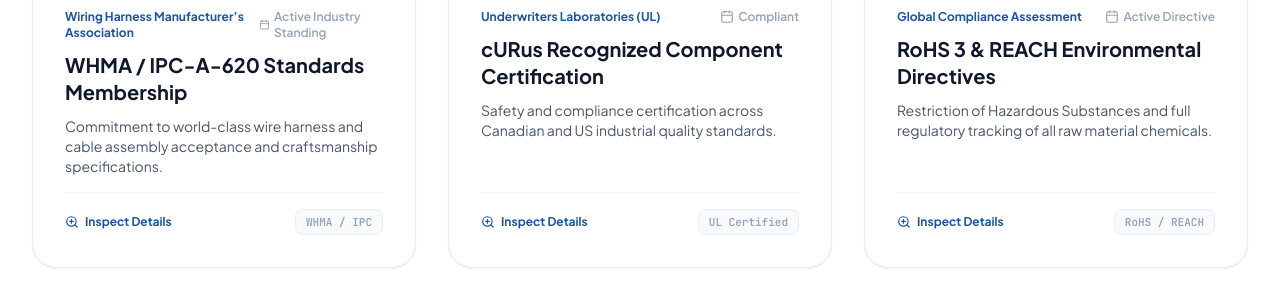
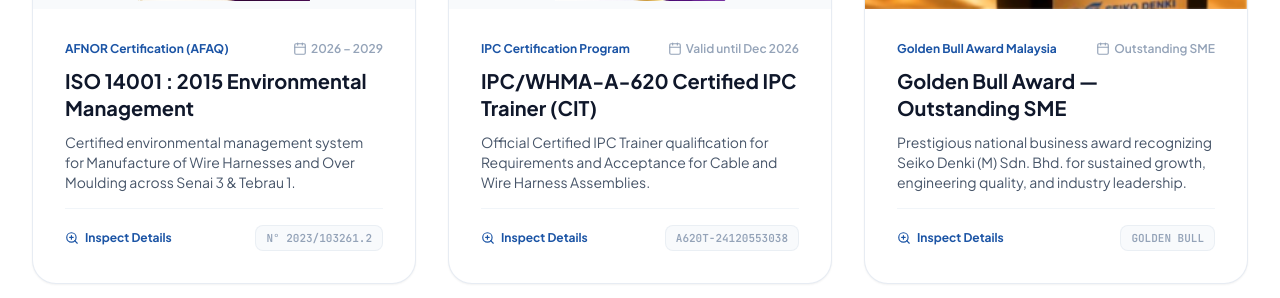
Before and after one commit to ARJAWAN39/seiko-denki, a Laravel app: page /achievements in a window 1280 px wide. Shown: the part 1893-2191 px from the top of the page. Run offline with Laravel 12, Linux system fonts and the light colour scheme; some libraries are stand-ins or nearby versions.

Commit message:
feat: add official Seiko Denki certificates, Golden Bull Awards, and GBA event photos

```diff
--- a/app/Http/Controllers/PageController.php
+++ b/app/Http/Controllers/PageController.php
@@ -624,7 +624,7 @@ class PageController extends Controller
     }
 
     /**
-     * Achievements Dataset
+     * Achievements Dataset (Official Certificates & Awards)
      */
     private function getAchievements(): array
     {
@@ -633,90 +633,101 @@ class PageController extends Controller
                 'id' => 'iatf-16949',
                 'type' => 'certificate',
                 'title' => 'IATF 16949 : 2016 Automotive Quality Management',
-                'issuer' => 'AFAQ / AFNOR Certification',
-                'year' => 'Certified & Validated',
+                'issuer' => 'AFNOR Certification (AFAQ)',
+                'year' => 'No. IATF: 0473028',
                 'code' => 'IATF 16949',
-                'description' => 'International automotive standard demonstrating zero defect manufacturing and supply chain reliability.',
+                'description' => 'International automotive standard for Manufacturing of Wire Harnesses at Senai Phase 3 (UBI: 9GLX3SZ).',
                 'badge' => 'Automotive Gold Standard',
-                'image' => 'https://images.unsplash.com/photo-1454165804606-c3d57bc86b40?auto=format&fit=crop&w=700&q=80',
+                'image' => asset('images/achievements/cert_iatf_16949.jpg'),
             ],
             [
                 'id' => 'iso-13485',
                 'type' => 'certificate',
                 'title' => 'ISO 13485 : 2016 Medical Devices Quality System',
-                'issuer' => 'AFAQ / AFNOR Certification',
-                'year' => 'Certified & Validated',
-                'code' => 'ISO 13485',
-                'description' => 'Requirements for comprehensive quality management system for the design and manufacture of medical devices.',
+                'issuer' => 'Bureau Veritas Certification',
+                'year' => 'Valid until Sept 2027',
+                'code' => 'MY.740332',
+                'description' => 'Manufacture and Assembly of Electrical Wire Harness for Medical Devices (Certificate No. MY.740332).',
                 'badge' => 'Medical Device Standard',
-                'image' => 'https://images.unsplash.com/photo-1576091160399-112ba8d25d1d?auto=format&fit=crop&w=700&q=80',
+                'image' => asset('images/achievements/cert_iso_13485.jpg'),
             ],
             [
                 'id' => 'iso-9001',
                 'type' => 'certificate',
                 'title' => 'ISO 9001 : 2015 Quality Management Systems',
-                'issuer' => 'AFAQ / AFNOR Certification',
-                'year' => 'Certified & Validated',
+                'issuer' => 'AFNOR Certification (AFAQ)',
+                'year' => 'N° 2023/104338.1',
                 'code' => 'ISO 9001',
-                'description' => 'Internationally recognized standard ensuring consistent quality products and continuous operational improvement.',
+                'description' => 'Manufacturing of Wire Harnesses and Over Moulding across both Senai 3 and Tebrau 1 facilities.',
                 'badge' => 'Core Quality System',
-                'image' => 'https://images.unsplash.com/photo-1589829545856-d10d557cf95f?auto=format&fit=crop&w=700&q=80',
+                'image' => asset('images/achievements/cert_iso_9001.jpg'),
             ],
             [
-                'id' => 'whma-member',
+                'id' => 'iso-14001',
                 'type' => 'certificate',
-                'title' => 'WHMA / IPC-A-620 Standards Membership',
-                'issuer' => 'Wiring Harness Manufacturer’s Association',
-                'year' => 'Active Industry Standing',
-                'code' => 'WHMA / IPC',
-                'description' => 'Commitment to world-class wire harness and cable assembly acceptance and craftsmanship specifications.',
-                'badge' => 'Global Harness Guild',
-                'image' => 'https://images.unsplash.com/photo-1507679799987-c73779587ccf?auto=format&fit=crop&w=700&q=80',
+                'title' => 'ISO 14001 : 2015 Environmental Management',
+                'issuer' => 'AFNOR Certification (AFAQ)',
+                'year' => '2026 – 2029',
+                'code' => 'N° 2023/103261.2',
+                'description' => 'Certified environmental management system for Manufacture of Wire Harnesses and Over Moulding across Senai 3 & Tebrau 1.',
+                'badge' => 'Environmental ISO',
+                'image' => asset('images/achievements/cert_iso_14001.jpg'),
             ],
             [
-                'id' => 'ul-curus',
+                'id' => 'ipc-whma-620',
                 'type' => 'certificate',
-                'title' => 'cURus Recognized Component Certification',
-                'issuer' => 'Underwriters Laboratories (UL)',
-                'year' => 'Compliant',
-                'code' => 'UL Certified',
-                'description' => 'Safety and compliance certification across Canadian and US industrial quality standards.',
-                'badge' => 'Safety Compliance',
-                'image' => 'https://images.unsplash.com/photo-1563986768609-322da13575f3?auto=format&fit=crop&w=700&q=80',
+                'title' => 'IPC/WHMA-A-620 Certified IPC Trainer (CIT)',
+                'issuer' => 'IPC Certification Program',
+                'year' => 'Valid until Dec 2026',
+                'code' => 'A620T-24120553038',
+                'description' => 'Official Certified IPC Trainer qualification for Requirements and Acceptance for Cable and Wire Harness Assemblies.',
+                'badge' => 'IPC-A-620 Trainer',
+                'image' => asset('images/achievements/cert_ipc_620.jpg'),
             ],
             [
-                'id' => 'rohs-reach',
-                'type' => 'certificate',
-                'title' => 'RoHS 3 & REACH Environmental Directives',
-                'issuer' => 'Global Compliance Assessment',
-                'year' => 'Active Directive',
-                'code' => 'RoHS / REACH',
-                'description' => 'Restriction of Hazardous Substances and full regulatory tracking of all raw material chemicals.',
-                'badge' => 'Eco-Green Safe',
-                'image' => 'https://images.unsplash.com/photo-1532996122724-e3c354a0b15b?auto=format&fit=crop&w=700&q=80',
+                'id' => 'award-golden-bull-trophy',
+                'type' => 'award',
+                'title' => 'Golden Bull Award — Outstanding SME',
+                'issuer' => 'Golden Bull Award Malaysia',
+                'year' => 'Outstanding SME',
+                'code' => 'GOLDEN BULL',
+                'description' => 'Prestigious national business award recognizing Seiko Denki (M) Sdn. Bhd. for sustained growth, engineering quality, and industry leadership.',
+                'badge' => 'Outstanding SME',
+                'image' => asset('images/achievements/award_golden_bull_trophy.jpg'),
             ],
             [
-                'id' => 'award-excellence-2024',
+                'id' => 'award-golden-bull-stage',
                 'type' => 'award',
-                'title' => 'Outstanding Supplier of the Year in Quality & Delivery',
-                'issuer' => 'Tier-1 Multinational Client Consortium',
-                'year' => '2024',
-                'code' => 'AWARD-2024',
-                'description' => 'Recognized for achieving 99.98% on-time delivery rate and zero defect ppm throughout fiscal quarters.',
-                'badge' => 'Supplier Excellence',
-                'image' => 'https://images.unsplash.com/photo-1578269174936-2709b6aeb913?auto=format&fit=crop&w=700&q=80',
+                'title' => 'Golden Bull Award Gala Stage Presentation',
+                'issuer' => 'Golden Bull Award (#GBA)',
+                'year' => 'Gala Ceremony',
+                'code' => 'GBA HONORS',
+                'description' => 'Seiko Denki leadership receiving the Outstanding SME Golden Bull Award trophy on the national awards stage.',
+                'badge' => 'National Recognition',
+                'image' => asset('images/achievements/award_golden_bull_stage.jpg'),
             ],
             [
-                'id' => 'award-innovation',
+                'id' => 'award-crystal-trophies',
                 'type' => 'award',
-                'title' => 'Industrial Manufacturing Innovation Award',
-                'issuer' => 'Malaysian Wire & Cable Industry Federation',
-                'year' => '2023',
-                'code' => 'INNOVATION-23',
-                'description' => 'Awarded for advanced semi-automated crimping and laser wire processing enhancements.',
-                'badge' => 'Industry Honors',
-                'image' => 'https://images.unsplash.com/photo-1567427017947-545c5f8d16ad?auto=format&fit=crop&w=700&q=80',
-            ]
+                'title' => 'TOYO Overall Sales Highest Award & Dynon Honors',
+                'issuer' => 'TOYO / Dynon / OEM Partners',
+                'year' => 'OEM Excellence',
+                'code' => 'BEST SUPPLIER',
+                'description' => 'Crystal excellence trophies awarded by global partners including TOYO (Overall Sales Highest Award) and Dynon.',
+                'badge' => 'Supplier Excellence',
+                'image' => asset('images/achievements/award_crystal_trophies.jpg'),
+            ],
+            [
+                'id' => 'award-framed-certificates',
+                'type' => 'award',
+                'title' => 'Panasonic, TOYO & Best Supplier Appreciation Awards',
+                'issuer' => 'Global OEM Clients',
+                'year' => 'Multi-Year Honors',
+                'code' => 'OEM APPRECIATION',
+                'description' => 'Framed certificates of appreciation and Best Supplier Awards from Panasonic, TOYO Electric, and automotive partners.',
+                'badge' => 'Partner Honors',
+                'image' => asset('images/achievements/award_framed_certificates.jpg'),
+            ],
         ];
     }
 
@@ -728,35 +739,35 @@ class PageController extends Controller
         return [
             [
                 'id' => 'news-1',
-                'title' => 'Seiko Denki Upgrades High-Speed Automated Wire Cutting & Crimping Center',
-                'date' => 'September 2026',
-                'category' => 'Technology & Investment',
-                'summary' => 'To support surging EV automotive harness demands, our Johor Bahru facility has installed state-of-the-art Japanese automated multi-wire processing units with 100% digital crimp-force monitoring.',
-                'image' => 'https://images.unsplash.com/photo-1581091226825-a6a2a5aee158?auto=format&fit=crop&w=700&q=80',
+                'title' => 'Seiko Denki (M) Sdn. Bhd. Honored as Outstanding SME at the Golden Bull Award',
+                'date' => 'Gala Awards',
+                'category' => 'Corporate Recognition',
+                'summary' => 'Seiko Denki (M) Sdn. Bhd. was proudly presented with the Golden Bull Award for Outstanding SME, recognizing over three decades of wire harness manufacturing excellence.',
+                'image' => asset('images/achievements/award_golden_bull_stage.jpg'),
             ],
             [
                 'id' => 'news-2',
-                'title' => 'Annual ISO 13485 & IATF 16949 Surveillance Audit Completed with Zero Non-Conformance',
-                'date' => 'July 2026',
-                'category' => 'Quality Assurance',
-                'summary' => 'Our continuous training and rigorous quality management have resulted in a pristine audit score by AFNOR certification officers, underscoring our dedication to precision medical & automotive wiring.',
-                'image' => 'https://images.unsplash.com/photo-1504384308090-c894fdcc538d?auto=format&fit=crop&w=700&q=80',
+                'title' => 'Leadership Team Attends #GBA Golden Bull Award Gala Ceremony',
+                'date' => 'Corporate Event',
+                'category' => 'Leadership & Gala',
+                'summary' => 'Our executive management and engineering leadership represented Seiko Denki at the prestigious Golden Bull Award business gala dinner.',
+                'image' => asset('images/achievements/event_gba_gala.jpg'),
             ],
             [
                 'id' => 'news-3',
-                'title' => 'Participation at SEMICON Southeast Asia Engineering Showcase',
-                'date' => 'May 2026',
-                'category' => 'Exhibition & Trade',
-                'summary' => 'Seiko Denki demonstrated our high-precision box build wiring assemblies and cleanroom harness capabilities for wafer fabrication and SMT machines to regional semiconductor leaders.',
-                'image' => 'https://images.unsplash.com/photo-1511578314322-379afb476865?auto=format&fit=crop&w=700&q=80',
+                'title' => 'ISO 14001:2015 Environmental Management Certification Renewed Through 2029',
+                'date' => '2026 – 2029',
+                'category' => 'Quality & ESG',
+                'summary' => 'AFNOR Certification officially validated Seiko Denki’s ISO 14001:2015 Environmental Management System across both our Senai 3 and Tebrau 1 plants.',
+                'image' => asset('images/achievements/cert_iso_14001.jpg'),
             ],
             [
                 'id' => 'news-4',
-                'title' => 'Corporate Social Responsibility: Green Manufacturing & Solar Energy Commissioning',
-                'date' => 'March 2026',
-                'category' => 'Sustainability',
-                'summary' => 'Our Tebrau 1 plant has successfully energized 350kWp rooftop solar photovoltaic panels, lowering carbon footprints in support of international ESG compliance standards.',
-                'image' => asset('images/hd/news_solar.jpg'),
+                'title' => 'OEM Supplier Excellence: TOYO & Dynon Recognition Trophies',
+                'date' => 'Partner Milestone',
+                'category' => 'Client Recognition',
+                'summary' => 'Recognized by international OEM clients for consistent quality, on-time delivery, and high-reliability wire harness engineering.',
+                'image' => asset('images/achievements/award_crystal_trophies.jpg'),
             ]
         ];
     }
--- a/resources/views/pages/achievements.blade.php
+++ b/resources/views/pages/achievements.blade.php
@@ -63,13 +63,13 @@
 
                     <!-- Image Preview with Hover Zoom overlay -->
                     <div
-                        class="relative h-60 bg-slate-100 overflow-hidden cursor-pointer"
+                        class="relative h-64 {{ $item['type'] === 'certificate' ? 'bg-slate-50 p-2' : 'bg-slate-100' }} overflow-hidden cursor-pointer"
                         @click="activeModalItem = {{ json_encode($item) }}"
                     >
                         <img
                             src="{{ $item['image'] }}"
                             alt="{{ $item['title'] }}"
-                            class="w-full h-full object-cover group-hover:scale-105 transition-transform duration-700 ease-out will-change-transform"
+                            class="w-full h-full {{ $item['type'] === 'certificate' ? 'object-contain' : 'object-cover' }} group-hover:scale-105 transition-transform duration-700 ease-out will-change-transform"
                         >
                         <div class="absolute inset-0 bg-slate-950/40 opacity-0 group-hover:opacity-100 transition-opacity duration-300 flex items-center justify-center gap-2">
                             <span class="px-4 py-2 rounded-xl bg-white/95 backdrop-blur-md text-[#1b54a5] text-xs font-bold flex items-center gap-1.5 shadow-xl">
@@ -159,8 +159,8 @@
             @click.outside="activeModalItem = null"
             class="bg-white rounded-3xl max-w-2xl w-full overflow-hidden shadow-2xl border border-slate-200 relative"
         >
-            <div class="relative h-72 sm:h-80 bg-slate-900">
-                <img :src="activeModalItem?.image" :alt="activeModalItem?.title" class="w-full h-full object-cover">
+            <div class="relative h-80 sm:h-[420px] bg-slate-900 flex items-center justify-center p-2">
+                <img :src="activeModalItem?.image" :alt="activeModalItem?.title" class="w-full h-full object-contain">
                 <button
                     @click="activeModalItem = null"
                     class="absolute top-4 right-4 w-9 h-9 rounded-full bg-slate-900/80 backdrop-blur-md text-white hover:bg-slate-900 flex items-center justify-center text-sm font-bold transition-colors"
```
Also changed, not shown: public/images/achievements/award_crystal_trophies.jpg (added), public/images/achievements/award_framed_certificates.jpg (added), public/images/achievements/award_golden_bull_stage.jpg (added), public/images/achievements/award_golden_bull_trophy.jpg (added), public/images/achievements/cert_iatf_16949.jpg (added), public/images/achievements/cert_ipc_620.jpg (added), public/images/achievements/cert_iso_13485.jpg (added), public/images/achievements/cert_iso_14001.jpg (added), public/images/achievements/cert_iso_9001.jpg (added), public/images/achievements/event_gba_gala.jpg (added), public/images/hd/hero_achievements.jpg, public/images/hd/hero_news.jpg.
